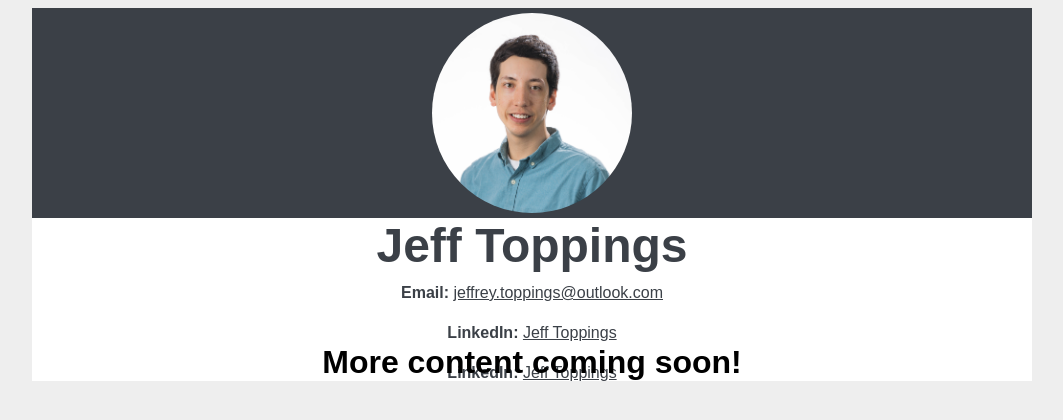
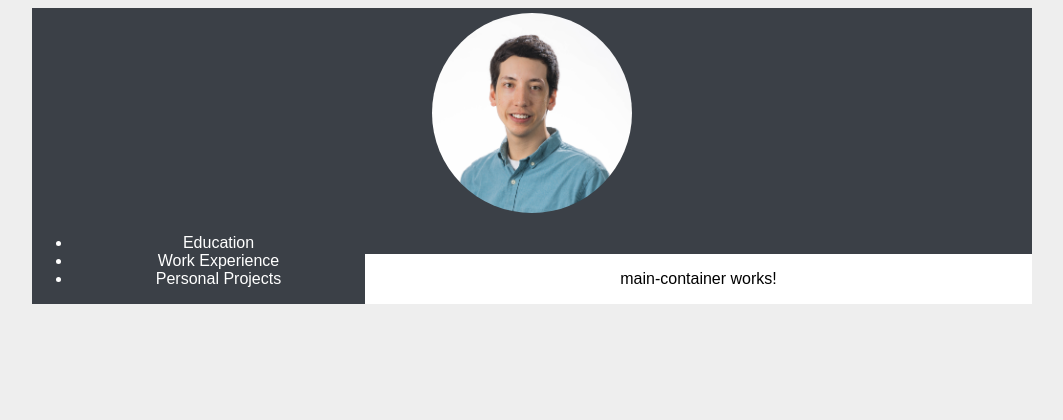
Before and after one commit to jefftoppings/PersonalWebsite, an Angular app: page / in a window 1280 px wide. Shown: the top 420 px of the page, without its empty margins (108-1171 px from the left). Built offline with nearby package versions, Linux system fonts and the light colour scheme.

Commit message:
Create nav bar

```diff
--- a/src/app/app.component.html
+++ b/src/app/app.component.html
@@ -1,4 +1,5 @@
 <div class="page-wrap">
   <app-header></app-header>
-  <h1>More content coming soon!</h1>
+  <app-nav-bar></app-nav-bar>
+  <app-main-container></app-main-container>
 </div>
--- a/src/app/app.component.scss
+++ b/src/app/app.component.scss
@@ -1,6 +1,19 @@
 .page-wrap {
   text-align: center;
-  background: white;
+  background: #3b4047;
   width: 1000px;
   margin: 0 auto 0;
+
+  app-nav-bar {
+    width: 333px;
+    background: #3b4047;
+    display: inline-block;
+    color: white;
+  }
+
+  app-main-container {
+    width: 667px;
+    background: white;
+    display: inline-block;
+  }
 }
--- a/src/app/header/header.component.html
+++ b/src/app/header/header.component.html
@@ -1,11 +1,11 @@
 <div class="header-container">
   <div class="picture-div"></div>
 </div>
-<div class="info-container">
-  <span class="name">Jeff Toppings</span>
-  <div class="contact">
-    <div><b>Email: </b><a href="mailto:jeffrey.toppings@outlook.com">jeffrey.toppings@outlook.com</a></div>
-    <div><b>LinkedIn: </b><a href="https://www.linkedin.com/in/jeffreytoppings">Jeff Toppings</a></div>
-    <div><b>LinkedIn: </b><a href="https://www.linkedin.com/in/jeffreytoppings">Jeff Toppings</a></div>
-  </div>
-</div>
+<!--<div class="info-container">-->
+<!--  <span class="name">Jeff Toppings</span>-->
+<!--  <div class="contact">-->
+<!--    <div><b>Email: </b><a href="mailto:jeffrey.toppings@outlook.com">jeffrey.toppings@outlook.com</a></div>-->
+<!--    <div><b>LinkedIn: </b><a href="https://www.linkedin.com/in/jeffreytoppings">Jeff Toppings</a></div>-->
+<!--    <div><b>Github: </b><a href="https://www.github.com/jefftoppings">Jeff Toppings</a></div>-->
+<!--  </div>-->
+<!--</div>-->
--- /dev/null
+++ b/src/app/main-container/main-container.component.html
@@ -0,0 +1,3 @@
+<p>
+  main-container works!
+</p>
--- /dev/null
+++ b/src/app/main-container/main-container.component.ts
@@ -0,0 +1,15 @@
+import { Component, OnInit } from '@angular/core';
+
+@Component({
+  selector: 'app-main-container',
+  templateUrl: './main-container.component.html',
+  styleUrls: ['./main-container.component.scss']
+})
+export class MainContainerComponent implements OnInit {
+
+  constructor() { }
+
+  ngOnInit() {
+  }
+
+}
--- /dev/null
+++ b/src/app/nav-bar/nav-bar.component.html
@@ -0,0 +1,5 @@
+<div class="nav-bar-container">
+  <ul class="nav-list">
+    <li *ngFor="let item of navBarItems">{{item}}</li>
+  </ul>
+</div>
--- /dev/null
+++ b/src/app/nav-bar/nav-bar.component.scss
@@ -0,0 +1,2 @@
+.nav-bar-container {
+}
--- /dev/null
+++ b/src/app/nav-bar/nav-bar.component.ts
@@ -0,0 +1,20 @@
+import { Component, OnInit } from '@angular/core';
+
+@Component({
+  selector: 'app-nav-bar',
+  templateUrl: './nav-bar.component.html',
+  styleUrls: ['./nav-bar.component.scss']
+})
+export class NavBarComponent implements OnInit {
+  navBarItems = [
+    'Education',
+    'Work Experience',
+    'Personal Projects',
+  ];
+
+  constructor() { }
+
+  ngOnInit() {
+  }
+
+}
```
Also changed, not shown: src/app/app.module.ts (+6 -2 lines), src/app/main-container/main-container.component.scss (added), 1 other file (tests, documents, lock files or other folders).
